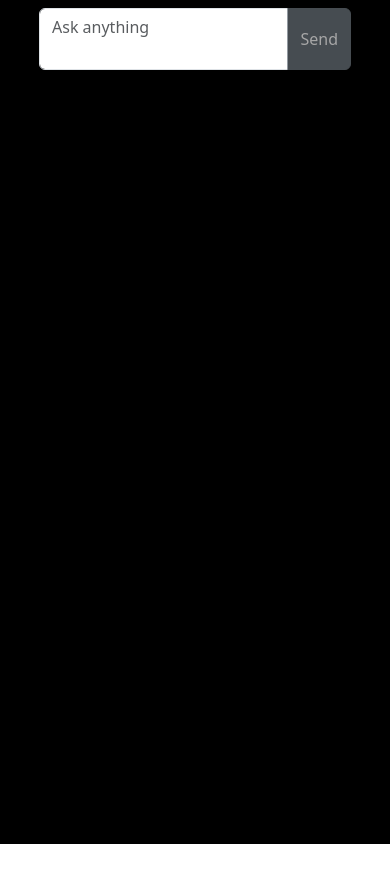
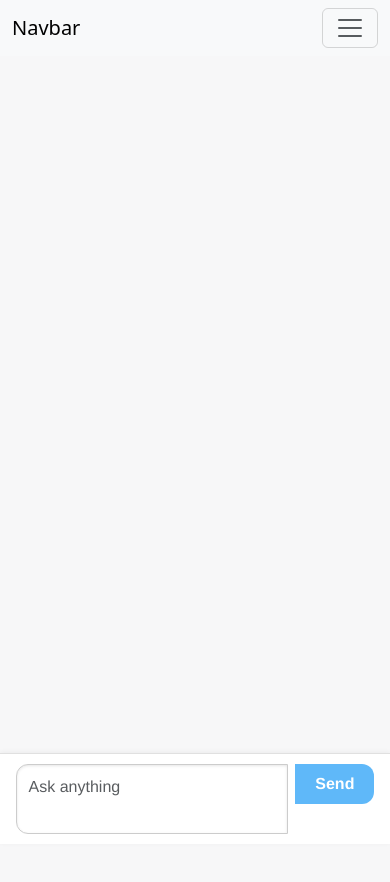
Before and after one commit to prasanna-venkatesh-m/chat-bot, a React (Create React App) app: page / in a window 390 px wide. Shown: the top 882 px of the page. Before the commit the page ends 844 px from the top, so only its background shows below. Built offline with nearby package versions, Linux system fonts and the light colour scheme.

Commit message:
Feat : responsive and dark mode

```diff
--- a/package.json
+++ b/package.json
@@ -10,7 +10,9 @@
     "axios": "^1.10.0",
     "bootstrap": "^5.3.7",
     "react": "^19.1.0",
+    "react-bootstrap": "^2.10.10",
     "react-dom": "^19.1.0",
+    "react-markdown": "^10.1.0",
     "react-scripts": "5.0.1",
     "web-vitals": "^2.1.4"
   },
--- a/src/App.css
+++ b/src/App.css
@@ -1,6 +1,7 @@
 .App {
-  text-align: center;
+  padding-top: 56px; /* adjust based on Navbar height */
 }
+
 
 .App-logo {
   height: 40vmin;
--- a/src/App.js
+++ b/src/App.js
@@ -1,24 +1,12 @@
 import logo from './logo.svg';
 import './App.css';
 import ChatScreen from './Chat-screen/Chat.js';
+import MyNavbar from './Navbar/Navbar.js';
 
 function App() {
   return (
     <div className="App">
-      {/* <header className="App-header">
-        <img src={logo} className="App-logo" alt="logo" />
-        <p>
-          Edit <code>src/App.js</code> and save to reload.
-        </p>
-        <a
-          className="App-link"
-          href="https://reactjs.org"
-          target="_blank"
-          rel="noopener noreferrer"
-        >
-          Learn
-        </a>
-      </header> */}
+      <MyNavbar/>
       <ChatScreen/>
     </div>
   );
--- a/src/Chat-screen/Chat.css
+++ b/src/Chat-screen/Chat.css
@@ -1,92 +1,262 @@
-.chat-screen{
-    background-color :black;
+.chat-screen {
+  background-color: #f7f7f8;
   width: 100%;
-    height: max-content;
-    color: white;
   min-height: 100vh;
+  color: black;
+  display: flex;
+  flex-direction: column;
+  font-family: 'Helvetica Neue', sans-serif;
 }
 
-.fixed-input{
+.fixed-input {
   position: fixed;
-    width: 80%;
+  bottom: 0;
+  left: 0;
+  width: 100%;
+  background-color: #ffffff;
+  padding: 12px 10%;
+  border-top: 1px solid #e0e0e0;
+  box-shadow: 0 -1px 5px rgba(0, 0, 0, 0.05);
+  z-index: 100;
 }
 
-.chat-area{
+.input-group {
+  display: flex;
+  align-items: stretch;
+  gap: 0; /* No gap between textarea and button */
+}
+
+textarea.form-control.custom-textarea {
+  resize: none;
+  min-height: 48px;
+  border-radius: 12px 0 0 12px; /* Left side rounded only */
+  border: 1px solid #ccc;
+  border-right: none; /* Seamless connection to button */
+  padding: 10px 12px;
+  font-size: 1rem;
+  width: 100%;
+  flex: 1;
+  box-shadow: inset 0 1px 3px rgba(0, 0, 0, 0.08);
+}
+
+button.btn.btn-secondary {
+  padding: 0 20px;
+  font-size: 1rem;
+  border-radius: 0 12px 12px 0; /* Right side rounded only */
+  background-color: #0b93f6;
+  border: 1px solid #0b93f6;
+  border-left: none; /* Seamless connection to textarea */
+  color: white;
+  font-weight: 600;
+  height: 48px;
+  white-space: nowrap;
+  cursor: pointer;
+}
+
+.full-height-button {
+  height: -webkit-fill-available !important;
+}
+
+.chat-area {
+  flex-grow: 1;
   padding: 2% 10%;
-    display:flex;
+  padding-bottom: 120px; /* Enough room for input */
+  display: flex;
   flex-direction: column;
+  box-sizing: border-box;
+  overflow-y: auto;
 }
 
 .chats {
-    margin: 7% 0% 2% 0%;
   width: 100%;
   display: flex;
   flex-direction: column;
+  gap: 16px;
 }
 
-.messages-right{
+.messages-right,
+.messages-left {
   display: flex;
-    flex-direction: row;
-    justify-content: flex-end;
-    align-items: center;
-    font-size: larger;
-    margin-bottom: 2%;
-    text-align: right;
+  font-size: 1rem;
+  margin-bottom: 1%;
 }
 
-.messages-left{
-    display: flex;
-    flex-direction: row;
-    justify-content: flex-start;
-    align-items: center;
-    font-size: larger;
-    margin-bottom: 2%;
-    text-align: left;
+.messages-right {
+  justify-content: flex-end;
 }
 
-
-.custom-textarea {
-  height: auto;
-  min-height: 0.5em;
-  max-height: calc(1.5em * 4);
-  overflow-y: auto;
-  resize: none;
-  line-height: 1.5em;
+.messages-left {
+  justify-content: flex-start;
 }
 
 .message-row {
   display: flex;
   align-items: flex-start;
-  width: 100%;
-}
-
-.messages-left .message-row {
-  justify-content: flex-start;
-}
-
-.messages-right .message-row {
-  justify-content: flex-end;
+  max-width: 100%;
+  gap: 8px;
 }
 
 .message-text {
   white-space: pre-wrap;
   word-break: break-word;
-  max-width: calc(100% - 60px); /* Adjust for circle width */
-  background-color: #333;
-  padding: 10px;
-  border-radius: 8px;
+  padding: 12px 16px;
+  border-radius: 18px;
+  max-width: 85%;
+  line-height: 1.5;
+  box-shadow: 0 1px 3px rgba(0, 0, 0, 0.08);
+}
+
+.messages-left .message-text {
+  background-color: #ececec;
+  color: #000000;
+  border-bottom-left-radius: 4px;
+  text-align: left;
+}
+
+.messages-right .message-text {
+  background-color: #0b93f6;
   color: white;
+  border-bottom-right-radius: 4px;
+  text-align: right;
 }
 
 .circle {
-  width: 50px;
-  height: 50px;
-  background-color: tomato;
+  width: 36px;
+  height: 36px;
+  background-color: #888;
   border-radius: 50%;
   display: flex;
   justify-content: center;
   align-items: center;
   color: white;
+  font-weight: bold;
+  font-size: 14px;
   flex-shrink: 0;
-  margin: 0 8px;
 }
+
+/* Textarea styling */
+textarea.form-control.custom-textarea {
+  resize: none;
+  min-height: 48px;
+  border-radius: 12px;
+  border: 1px solid #ccc;
+  padding: 10px 12px;
+  font-size: 1rem;
+  width: 100%;
+  box-shadow: inset 0 1px 3px rgba(0, 0, 0, 0.1);
+}
+
+.input-group {
+  display: flex;
+  align-items: center;
+  gap: 8px;
+}
+
+button.btn.btn-secondary {
+  padding: 8px 20px;
+  font-size: 1rem;
+  border-radius: 12px;
+  background-color: #0b93f6;
+  border: none;
+  color: white;
+  font-weight: 600;
+  transition: background-color 0.2s ease;
+}
+
+button.btn.btn-secondary:hover {
+  background-color: #097be9;
+}
+
+/* Responsive */
+@media (max-width: 768px) {
+  .chat-area {
+    padding: 2% 5%;
+    padding-bottom: 120px;
+  }
+
+  .fixed-input {
+    padding: 12px 5%;
+  }
+
+  .message-text {
+    font-size: 0.95rem;
+  }
+
+  .circle {
+    width: 32px;
+    height: 32px;
+    font-size: 0.85rem;
+  }
+}
+
+@media (max-width: 480px) {
+  .chat-area {
+    padding: 2% 4%;
+    padding-bottom: 120px;
+  }
+
+  .fixed-input {
+    padding: 10px 4%;
+  }
+
+  .message-text {
+    font-size: 0.9rem;
+  }
+
+  .circle {
+    width: 28px;
+    height: 28px;
+    font-size: 0.8rem;
+  }
+}
+
+/* ------------------ */
+/* Dark mode overrides */
+/* ------------------ */
+
+.dark-mode .chat-screen {
+  background-color: #121212;
+  color: #eee;
+}
+
+.dark-mode .fixed-input {
+  background-color: #1f1f1f;
+  border-top: 1px solid #333;
+  box-shadow: 0 -1px 5px rgba(255, 255, 255, 0.1);
+}
+
+.dark-mode textarea.form-control.custom-textarea {
+  background-color: #2c2c2c;
+  border: 1px solid #444;
+  color: #eee;
+  box-shadow: inset 0 1px 3px rgba(255, 255, 255, 0.1);
+}
+
+.dark-mode button.btn.btn-secondary {
+  background-color: #0a74d1;
+  border: none;
+  color: #eee;
+}
+
+.dark-mode button.btn.btn-secondary:hover {
+  background-color: #084c8b;
+}
+
+.dark-mode .chat-area {
+  background-color: #121212;
+}
+
+.dark-mode .messages-left .message-text {
+  background-color: #2a2a2a;
+  color: #ccc;
+}
+
+.dark-mode .messages-right .message-text {
+  background-color: #0a74d1;
+  color: #eee;
+}
+
+.dark-mode .circle {
+  background-color: #555;
+  color: #eee;
+}
--- a/src/Chat-screen/Chat.js
+++ b/src/Chat-screen/Chat.js
@@ -1,19 +1,29 @@
 import "./Chat.css";
-import { useState, useRef } from "react";
+import { useState, useRef, useEffect } from "react";
+import ReactMarkdown from "react-markdown";
+import { useTheme } from "../ThemeToggle/ThemContext.js";
 
 function ChatScreen() {
   const [histroy, setHistroy] = useState([]);
   const [message, setMessage] = useState("");
   const [loading, setLoading] = useState(false);
   const [id, setId] = useState(1);
+  const bottomRef = useRef(null);
 
-  // Use a ref to keep track of histroy inside async functions to avoid stale closure
+  const { isDark, toggleTheme } = useTheme();
+
+  useEffect(() => {
+    if (bottomRef.current) {
+      bottomRef.current.scrollIntoView({ behavior: "smooth" });
+    }
+  }, [histroy]);
+
   const histroyRef = useRef(histroy);
   histroyRef.current = histroy;
 
   const handleSend = async () => {
     const messageCopy = message;
-    var chat = {
+    const chat = {
       id: id,
       from: "user",
       message: message,
@@ -22,22 +32,16 @@ function ChatScreen() {
     await getBotResponse(messageCopy);
   };
 
-  // Update chat history and return the new index of added chat (in current histroy)
   const updateChatHistory = (chat) => {
-    setHistroy((prevHistory) => {
-      const newHistory = [...prevHistory, chat];
-      return newHistory;
-    });
+    setHistroy((prevHistory) => [...prevHistory, chat]);
     setMessage("");
     setId((prevId) => prevId + 1);
   };
 
   const updateChatMessageById = (id, newMessage) => {
-    setHistroy((prev) => {
-      return prev.map((msg) =>
-        msg.id === id ? { ...msg, message: newMessage } : msg
+    setHistroy((prev) =>
+      prev.map((msg) => (msg.id === id ? { ...msg, message: newMessage } : msg))
     );
-    });
   };
 
   const generateUniqueId = () =>
@@ -68,11 +72,9 @@ function ChatScreen() {
     const decoder = new TextDecoder();
     let buffer = "";
 
-    // Generate unique id for bot message placeholder
     const botId = generateUniqueId();
     let botMessage = { id: botId, from: "bot", message: "" };
 
-    // Add placeholder bot message to history
     setHistroy((prev) => [...prev, botMessage]);
 
     while (true) {
@@ -81,9 +83,8 @@ function ChatScreen() {
 
       buffer += decoder.decode(value, { stream: true });
 
-      // Assuming newline-delimited JSON chunks
       const lines = buffer.split("\n");
-      buffer = lines.pop(); // leftover partial
+      buffer = lines.pop();
 
       for (const line of lines) {
         if (!line.trim()) continue;
@@ -91,8 +92,6 @@ function ChatScreen() {
         try {
           const parsed = JSON.parse(line);
           botMessage.message += parsed.message?.content || "";
-
-          // Update bot message by id
           updateChatMessageById(botId, botMessage.message);
         } catch {
           // Ignore incomplete JSON chunk errors
@@ -104,8 +103,27 @@ function ChatScreen() {
   };
 
   return (
-    <div className="chat-screen">
+    <div className={`chat-screen${isDark ? " dark-mode" : ""}`}>
       <div className="chat-area">
+        {/* Dark mode toggle */}
+        <div
+          className="form-check form-switch"
+          style={{ position: "fixed", top: 10, right: 20, zIndex: 200 }}
+        >
+          <input
+            className="form-check-input"
+            type="checkbox"
+            role="switch"
+            id="darkModeSwitch"
+            checked={isDark}
+            onChange={toggleTheme}
+          />
+          <label className="form-check-label" htmlFor="darkModeSwitch">
+            {isDark ? "Dark" : "Light"}
+          </label>
+        </div>
+
+        {/* Chat input area */}
         <div className="fixed-input">
           <div className="input-group">
             <textarea
@@ -118,7 +136,7 @@ function ChatScreen() {
             ></textarea>
             <button
               type="button"
-              className="btn btn-secondary"
+              className="btn btn-secondary full-height-button"
               onClick={handleSend}
               disabled={loading || !message.trim()}
             >
@@ -126,24 +144,24 @@ function ChatScreen() {
             </button>
           </div>
         </div>
+
+        {/* Messages */}
         <div className="chats">
-          {histroy
-            .slice()
-            .reverse()
-            .map((item) => (
+          {histroy.map((item) => (
             <div
               key={item.id}
-                className={
-                  item.from === "bot" ? "messages-left" : "messages-right"
-                }
+              className={item.from === "bot" ? "messages-left" : "messages-right"}
             >
               <div className="message-row">
                 {item.from === "bot" && <div className="circle">B</div>}
-                  <div className="message-text">{item.message}</div>
+                <div className="message-text">
+                  <ReactMarkdown>{item.message}</ReactMarkdown>
+                </div>
                 {item.from === "user" && <div className="circle">U</div>}
               </div>
             </div>
           ))}
+          <div ref={bottomRef} />
         </div>
       </div>
     </div>
--- /dev/null
+++ b/src/Navbar/Navbar.css
@@ -0,0 +1,9 @@
+.navbar {
+  background-color: #e3f2fd;
+  padding: 1rem;
+}
+
+.brand {
+  font-size: 24px;
+  color: #0d6efd;
+}
--- /dev/null
+++ b/src/Navbar/Navbar.js
@@ -0,0 +1,47 @@
+import React from "react";
+import "bootstrap/dist/css/bootstrap.min.css";
+import { Navbar, Container } from "react-bootstrap";
+import { useTheme } from "../ThemeToggle/ThemContext.js";
+
+function MyNavbar() {
+  const { isDark, toggleTheme } = useTheme();
+
+  return (
+    <Navbar
+      fixed="top"
+      bg={isDark ? "dark" : "light"}
+      variant={isDark ? "dark" : "light"}
+      expand="lg"
+      className="custom-navbar"
+    >
+      <Container fluid>
+        <Navbar.Brand href="#">Navbar</Navbar.Brand>
+
+        <Navbar.Toggle aria-controls="basic-navbar-nav" className="ms-auto" />
+
+        <Navbar.Collapse
+          id="basic-navbar-nav"
+          className="justify-content-end align-items-center"
+        >
+          {/* Light / Dark toggle */}
+          <div className="d-flex align-items-center">
+            <span className="me-2">Light</span>
+            <div className="form-check form-switch mb-0">
+              <input
+                className="form-check-input"
+                type="checkbox"
+                role="switch"
+                id="flexSwitchCheckDefault"
+                checked={isDark}
+                onChange={toggleTheme}
+              />
+            </div>
+            <span className="ms-2">Dark</span>
+          </div>
+        </Navbar.Collapse>
+      </Container>
+    </Navbar>
+  );
+}
+
+export default MyNavbar;
--- /dev/null
+++ b/src/ThemeToggle/ThemContext.js
@@ -0,0 +1,22 @@
+import React, { createContext, useState, useContext } from "react";
+
+// Create context
+const ThemeContext = createContext();
+
+// Create a provider component
+export function ThemeProvider({ children }) {
+  const [isDark, setIsDark] = useState(false);
+
+  const toggleTheme = () => setIsDark(prev => !prev);
+
+  return (
+    <ThemeContext.Provider value={{ isDark, toggleTheme }}>
+      {children}
+    </ThemeContext.Provider>
+  );
+}
+
+// Custom hook for easier usage
+export function useTheme() {
+  return useContext(ThemeContext);
+}
--- a/src/index.js
+++ b/src/index.js
@@ -1,14 +1,17 @@
-import React from 'react';
-import ReactDOM from 'react-dom/client';
-import './index.css';
-import App from './App';
-import reportWebVitals from './reportWebVitals';
-import 'bootstrap/dist/css/bootstrap.min.css';
+import React from "react";
+import ReactDOM from "react-dom/client";
+import "./index.css";
+import App from "./App";
+import reportWebVitals from "./reportWebVitals";
+import "bootstrap/dist/css/bootstrap.min.css";
+import { ThemeProvider } from "./ThemeToggle/ThemContext";
 
-const root = ReactDOM.createRoot(document.getElementById('root'));
+const root = ReactDOM.createRoot(document.getElementById("root"));
 root.render(
   <React.StrictMode>
-    <App />
+    <ThemeProvider>
+      <App />
+    </ThemeProvider>
   </React.StrictMode>
 );
 
```
Also changed, not shown: 1 other file (tests, documents, lock files or other folders). Lines whose indentation alone changed are shown as unchanged.
